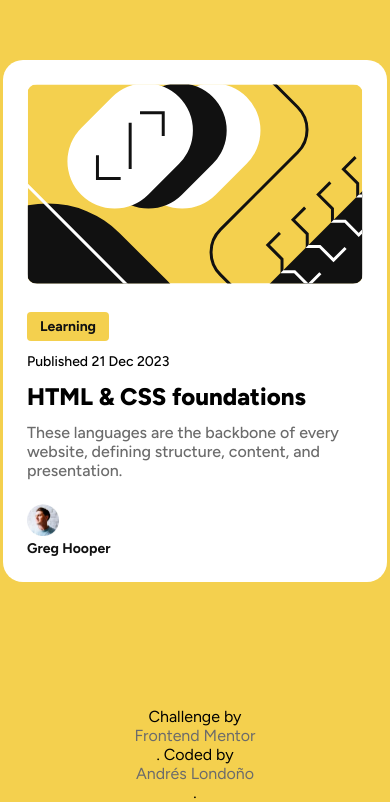
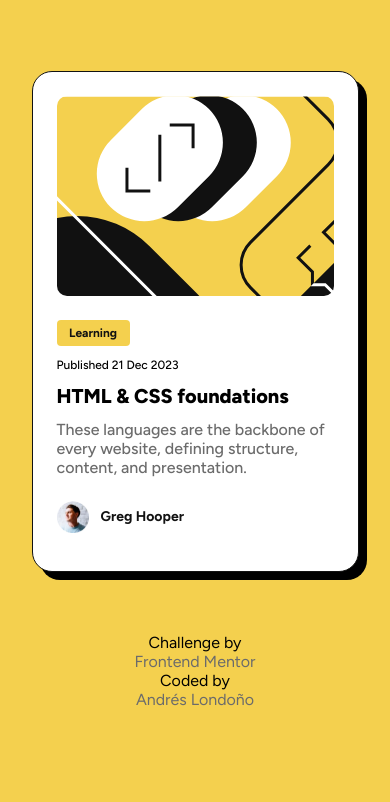
Before and after one commit to andreslondono00/blog-preview-card-main, a plain HTML site: page design/blog.html in a window 390 px wide. Shown: the part 101-903 px from the top of the page. After the commit the page ends 844 px from the top, so only its background shows below. Drawn offline with Linux system fonts and the light colour scheme; a web font is replaced by a local one.

Commit message:
Mobile Style

```diff
--- a/design/blog.html
+++ b/design/blog.html
@@ -20,11 +20,8 @@
   </head>
   <body>
     <div class="container">
-      <img
-        class="article-image"
-        src="../assets/images/illustration-article.svg"
-        alt="illustration-article"
-      />
+      <div class="img-container"></div>
+
       <h3 class="learning">Learning</h3>
 
       <h2 class="date">Published 21 Dec 2023</h2>
@@ -36,18 +33,23 @@
         content, and presentation.
       </p>
 
+      <div class="greg">
         <img
           class="greg-image"
           src="../assets/images/image-avatar.webp"
           alt="greg"
         />
         <h3 class="greg-text">Greg Hooper</h3>
+      </div>
 
       <div class="attribution">
         Challenge by
         <a href="https://www.frontendmentor.io?ref=challenge" target="_blank"
           >Frontend Mentor</a
-        >. Coded by <a href="https://github.com/andreslondono00/blog-preview-card-main">Andrés Londoño</a>.
+        >Coded by
+        <a href="https://github.com/andreslondono00/blog-preview-card-main"
+          >Andrés Londoño</a
+        >
       </div>
     </div>
   </body>
--- a/design/css/style.css
+++ b/design/css/style.css
@@ -15,7 +15,7 @@ body {
   align-items: center;
 }
 
-/* Desktop container */
+/* Desktop / Hover container */
 .container {
   background-color: white;
   width: 384px;
@@ -23,12 +23,15 @@ body {
   padding: 24px;
   border-radius: 20px;
   box-sizing: border-box;
+  border: 1px solid hsl(0, 0%, 7%);
+  box-shadow: 8px 8px 0px black;
 }
 
-.article-image {
+.img-container {
   width: 336px;
   height: 200px;
   border-radius: 10px;
+  background-image: url("../../assets/images/illustration-article.svg");
 }
 
 .learning {
@@ -59,6 +62,13 @@ h1 {
   margin-top: 12px;
 }
 
+h1:hover,
+h1:focus,
+h1:active {
+  color: hsl(47, 88%, 63%);
+  cursor: pointer;
+}
+
 p {
   font-family: Figtree;
   font-size: 16px;
@@ -67,10 +77,16 @@ p {
   color: hsl(0, 0%, 42%);
 }
 
+.greg {
+  display: flex;
+  align-items: center;
+  margin-top: 24px;
+}
+
 .greg-image {
   width: 32px;
   height: 32px;
-  margin-top: 24px;
+  margin-right: 12px;
 }
 
 .greg-text {
@@ -95,3 +111,33 @@ p {
   color: hsl(0, 0%, 42%);
   text-decoration: none;
 }
+
+/* Mobile container*/
+
+@media (max-width: 812px) {
+  .container {
+    width: 327px;
+    height: 501px;
+  }
+  .img-container {
+    width: 100%;
+    border-radius: 10px;
+  }
+  .learning {
+    width: 73px;
+    height: 26px;
+    font-size: 12px;
+  }
+  .date {
+    font-size: 12px;
+  }
+  h1 {
+    font-size: 20px;
+  }
+  p {
+    font-size: 16px;
+  }
+  .attribution {
+    top: 100px;
+  }
+}
```
Lines whose indentation alone changed are shown as unchanged.
